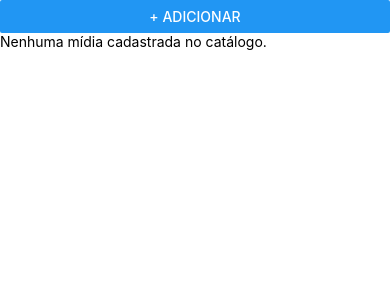
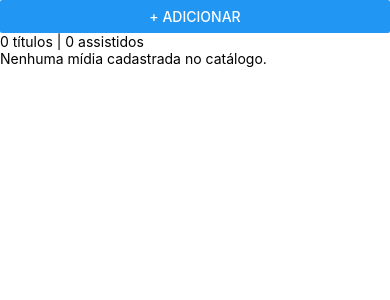
Before and after one commit to Bernardo270408/streamif, a React Native app: screen / in a window 390 px wide. Shown: the top 300 px of the page. Built offline with nearby package versions, Linux system fonts and the light colour scheme.

Commit message:
Update CatalogScreen.js

```diff
--- a/screens/CatalogScreen.js
+++ b/screens/CatalogScreen.js
@@ -1,12 +1,21 @@
 import React from 'react';
-import { View, FlatList, Button } from 'react-native';
+import { View, FlatList, Button, Text } from 'react-native';
 import MediaCard from '../components/MediaCard';
 import EmptyState from '../components/EmptyState';
 
 export default function CatalogScreen({ midias, aoAlternarAssistido, aoRemover, aoAbrirDetalhes, abrirModal }) {
+  const totalTitulos = midias.length;
+
+  const totalAssistidos = midias.filter(
+    (midia) => midia.assistido
+  ).length;
+
   return (
     <View>
       <Button title="+ Adicionar" onPress={abrirModal} />
+      <Text>
+        {totalTitulos} títulos | {totalAssistidos} assistidos
+      </Text>
 
       <FlatList
         data={midias}
```
